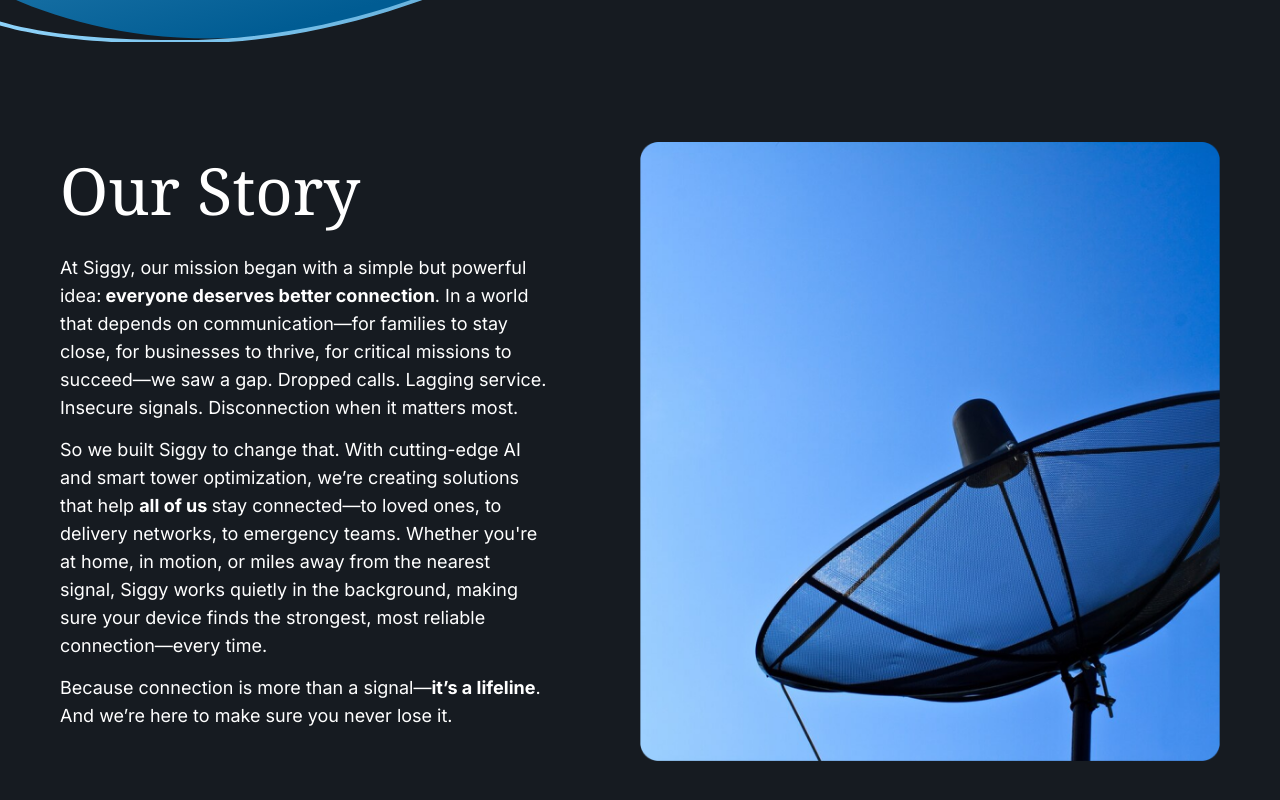
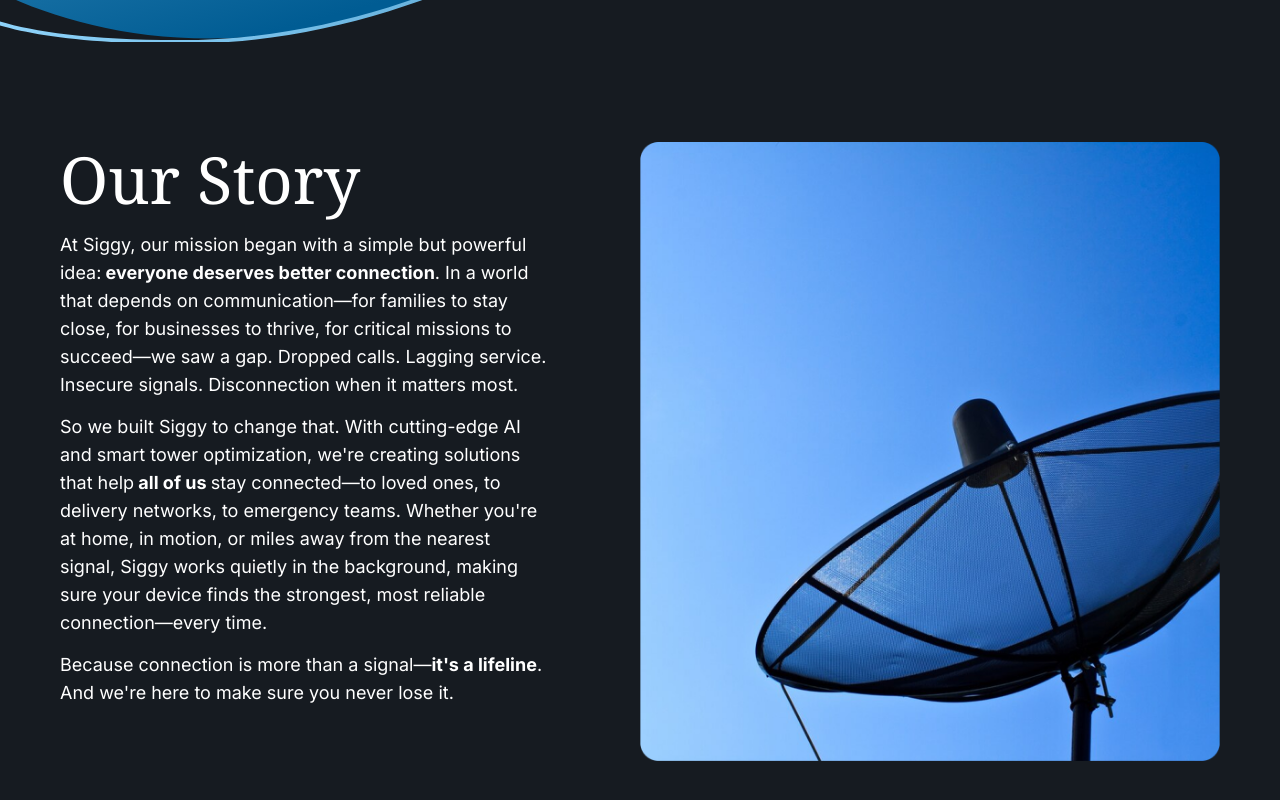
Before and after one commit to developeritexpert/siggi_ai_main, a Next.js app: page /about-us in a window 1280 px wide. Shown: the part 820-1620 px from the top of the page. Built offline with nearby package versions, Linux system fonts and the light colour scheme.

Commit message:
fix lint error

```diff
--- a/app/components/aboutUs/OurStory.tsx
+++ b/app/components/aboutUs/OurStory.tsx
@@ -1,34 +1,36 @@
 import React from "react";
 import Image from "next/image";
+
 const OurStory = () => {
   return (
     <section className="py-[50px] lg:py-[100px] px-[20px] lg:px-[60px] text-white">
       <div className="container mx-auto">
         <div className="w-full flex flex-col lg:flex-row lg:gap-[93px] lg:max-w-[1288px] lg:mx-auto">
           <div className="w-full lg:w-1/2 ">
-            <h1 className="font-normal  mb-[14px] lg:mb-[14px] text-[18px] lg:text-[65px] lg:leading-[75px]s">
+            <h1 className="font-normal mb-[14px] lg:mb-[14px] text-[18px] lg:text-[65px] lg:leading-[75px]">
               Our Story
             </h1>
-            <p className="font-normal text-[14px]  mb-[14px] lg:mb-[14px] lg:text-[18px] lg:leading-[28px]">
+            <p className="font-normal text-[14px] mb-[14px] lg:mb-[14px] lg:text-[18px] lg:leading-[28px]">
               At Siggy, our mission began with a simple but powerful idea:
-             <span className="font-semibold "> everyone deserves better connection</span>. In a world that depends on
-              communication—for families to stay close, for businesses to
+              <span className="font-semibold"> everyone deserves better connection</span>.
+              In a world that depends on communication—for families to stay close, for businesses to
               thrive, for critical missions to succeed—we saw a gap. Dropped
               calls. Lagging service. Insecure signals. Disconnection when it
               matters most.
             </p>
-            <p className="font-normal  mb-[14px] lg:mb-[14px] text-[14px] lg:text-[18px] lg:leading-[28px]">
+            <p className="font-normal mb-[14px] lg:mb-[14px] text-[14px] lg:text-[18px] lg:leading-[28px]">
               So we built Siggy to change that. With cutting-edge AI and smart
-              tower optimization, we’re creating solutions that help <span className="font-semibold"> all of us </span>
+              tower optimization, we&apos;re creating solutions that help
+              <span className="font-semibold"> all of us </span>
               stay connected—to loved ones, to delivery networks, to emergency
-              teams. Whether you're at home, in motion, or miles away from the
+              teams. Whether you&apos;re at home, in motion, or miles away from the
               nearest signal, Siggy works quietly in the background, making sure
               your device finds the strongest, most reliable connection—every
               time.
             </p>
-            <p className="font-normal  mb-[14px] lg:mb-[14px] text-[14px] lg:text-[18px] lg:leading-[28px]">
-              Because connection is more than a signal—<span className="font-semibold">it’s a lifeline</span>. And
-              we’re here to make sure you never lose it.
+            <p className="font-normal mb-[14px] lg:mb-[14px] text-[14px] lg:text-[18px] lg:leading-[28px]">
+              Because connection is more than a signal—<span className="font-semibold">it&apos;s a lifeline</span>.
+              And we&apos;re here to make sure you never lose it.
             </p>
           </div>
           <Image
```
